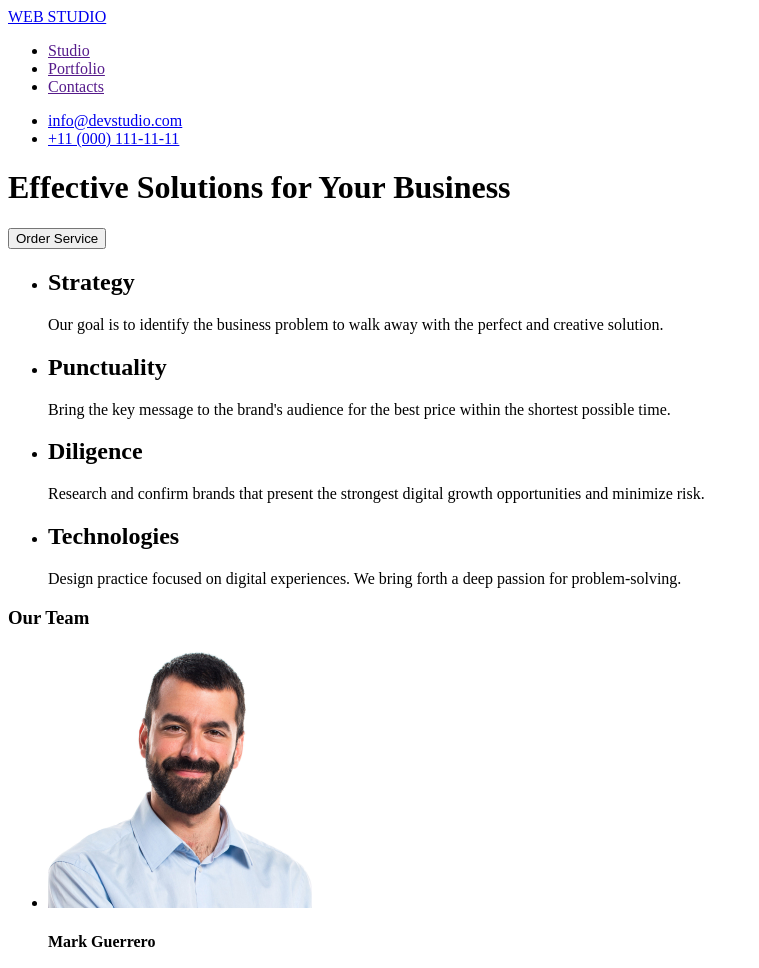
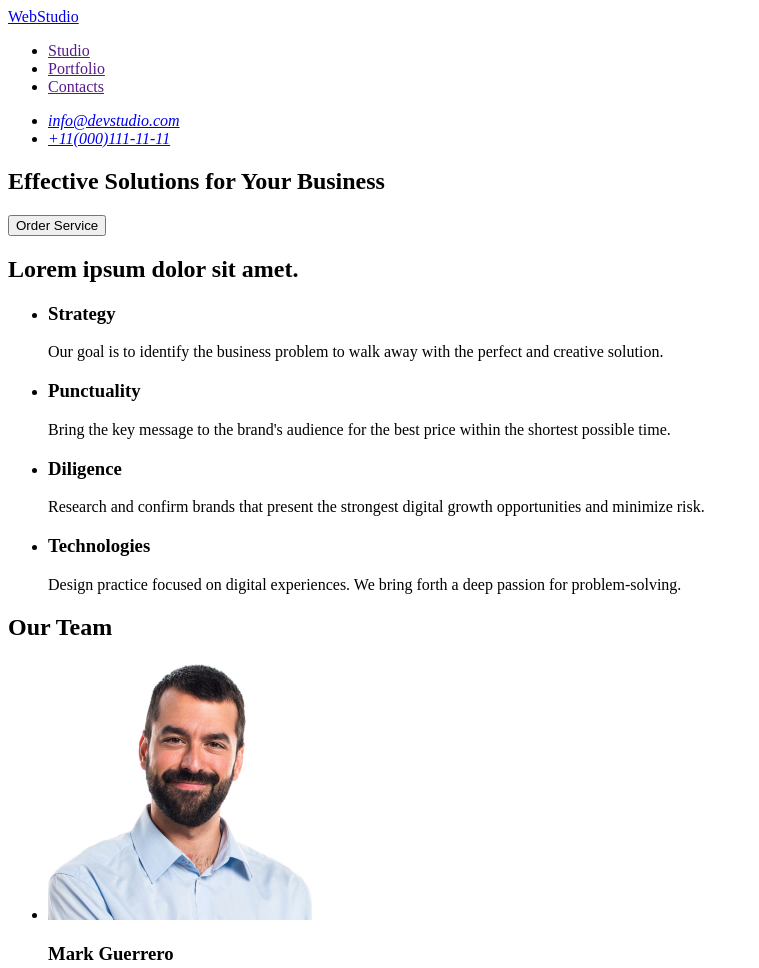
Before and after one commit to Merel1n/goit-markup-hw-01, a plain HTML site: page index.html in a window 1280 px wide. Shown: the top 968 px of the page, without its empty margins (0-759 px from the left). Drawn offline with Linux system fonts and the light colour scheme.

Commit message:
update index

```diff
--- a/index.html
+++ b/index.html
@@ -9,48 +9,53 @@
 
 <body>
     <header>
-        <a href="./index.html">WEB STUDIO</a>
+
         <nav>
+            <a href="./index.html">WebStudio</a>
             <ul>
                 <li><a href="">Studio</a></li>
                 <li><a href="">Portfolio</a></li>
                 <li><a href="">Contacts</a></li>
             </ul>
         </nav>
+        <address>
             <ul>
                 <li>
                     <a href="mailo:info@devstudio.com">info@devstudio.com</a>
                 </li>
                 <li>
-                <a href="tel:+110001111111">+11 (000) 111-11-11</a>
+                    <a href="tel:+110001111111">+11(000)111-11-11</a>
                 </li>
             </ul>
-
+        </address>
     </header>
 
     <main>
+        <section>
             <h1>Effective Solutions for Your Business</h1>
             <button type="button">Order Service</button>
+        </section>
         <!--List Effective Solutions for Your Business -->
         <section>
+            <h2>Lorem ipsum dolor sit amet.</h2>
             <ul>
                 <li>
-                    <h2>Strategy</h2>
+                    <h3>Strategy</h3>
                     <p>Our goal is to identify the business problem to walk away with the perfect and creative solution.
                     </p>
                 </li>
                 <li>
-                    <h2>Punctuality</h2>
+                    <h3>Punctuality</h3>
                     <p>Bring the key message to the brand's audience for the best price within the shortest possible
                         time.</p>
                 </li>
                 <li>
-                    <h2>Diligence</h2>
+                    <h3>Diligence</h3>
                     <p>Research and confirm brands that present the strongest digital growth opportunities and minimize
                         risk.</p>
                 </li>
                 <li>
-                    <h2>Technologies</h2>
+                    <h3>Technologies</h3>
                     <p>Design practice focused on digital experiences. We bring forth a deep passion for
                         problem-solving.
                     </p>
@@ -59,26 +64,26 @@
         </section>
         <!--Our Team wiht photo-->
         <section>
-            <h3>Our Team</h3>
+            <h2>Our Team</h2>
             <ul>
                 <li>
                     <img src="image/img-3.jpg" alt="photo Mark Guerrero" width="264" height="260" />
-                    <h4>Mark Guerrero</h4>
+                    <h3>Mark Guerrero</h3>
                     <p>Product Designer</p>
                 </li>
                 <li>
                     <img src="image/img-2.jpg" alt="photo Tom Forda" width="264" height="260" />
-                    <h4>Tom Forda</h4>
+                    <h3>Tom Forda</h3>
                     <p>Frontend Developer</p>
                 </li>
                 <li>
                     <img src="image/img-1.jpg" alt="photo Camila Garcia" width="264" height="260" />
-                    <h4>Camila Garcia</h4>
+                    <h3>Camila Garcia</h3>
                     <p>Marketing</p>
                 </li>
                 <li>
                     <img src="image/img.jpg" alt="photo Daniel Wilson" width="264" height="260" />
-                    <h4>Daniel Wilson</h4>
+                    <h3>Daniel Wilson</h3>
                     <p>UI Designer</p>
                 </li>
             </ul>
@@ -86,7 +91,7 @@
     </main>
 
     <footer>
-        <a href="./index.html">WEB STUDIO</a>
+        <a href="./index.html">WebStudio</a>
         <p>Increase the flow of customers and sales for your business with digital marketing & growth solutions.</p>
     </footer>
 
```
Lines whose indentation alone changed are shown as unchanged.
